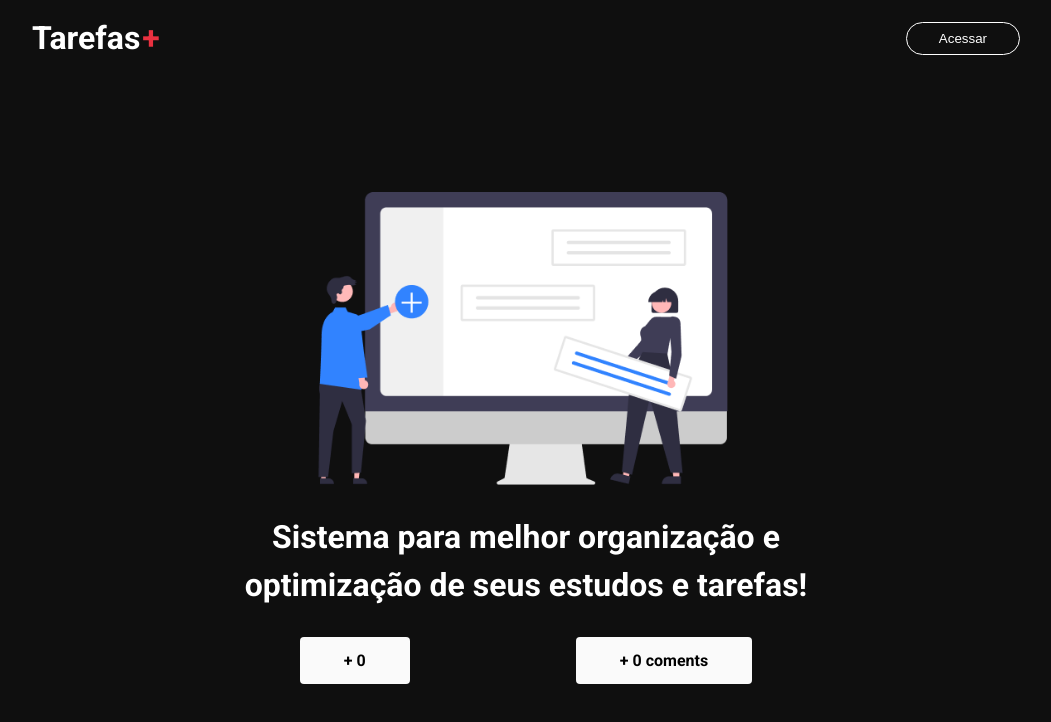
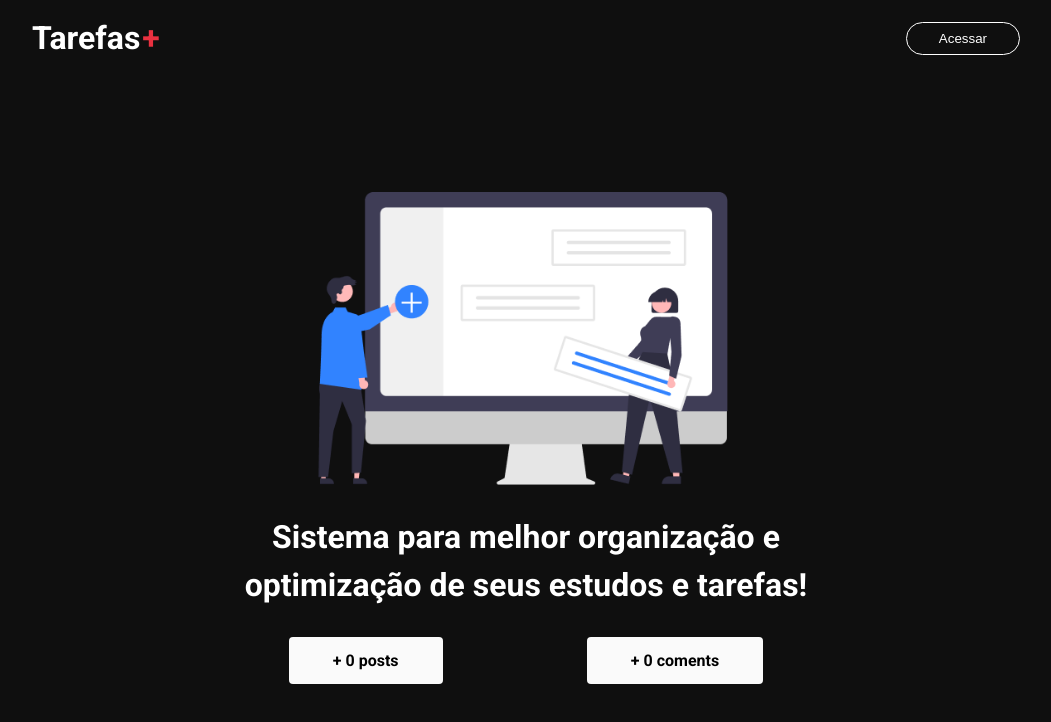
Before and after one commit to GabrielNogueira-Dev/PlusTask, a Next.js app: page / in a window 1280 px wide. Shown: the top 722 px of the page, without its empty margins (114-1165 px from the left). Built offline with nearby package versions, Linux system fonts and the light colour scheme; no server answers; the database is empty.

Commit message:
apenas box

```diff
--- a/src/pages/index.tsx
+++ b/src/pages/index.tsx
@@ -37,7 +37,7 @@ export default function Home({posts,coments}:HomeProps) {
 
 <div className={styles.infoContent}>
     <section className={styles.box}>
-      <span>+ {posts}</span>
+      <span>+ {posts} posts</span>
     </section>
     <section className={styles.box}>
       <span>+ {coments} coments</span>
--- a/src/styles/home.module.css
+++ b/src/styles/home.module.css
@@ -44,12 +44,12 @@
     padding:  14px 44px;
     border: 4px;
     border-radius: 4px;
-    cursor: pointer;
+    cursor: context-menu;
     transition: transform 0.4s;
 }
 
 .box:hover {
-    transform: scale(1.06);
+    transform: scale(1.01);
 }
 
 @media screen and (max-width:580px) {
```
